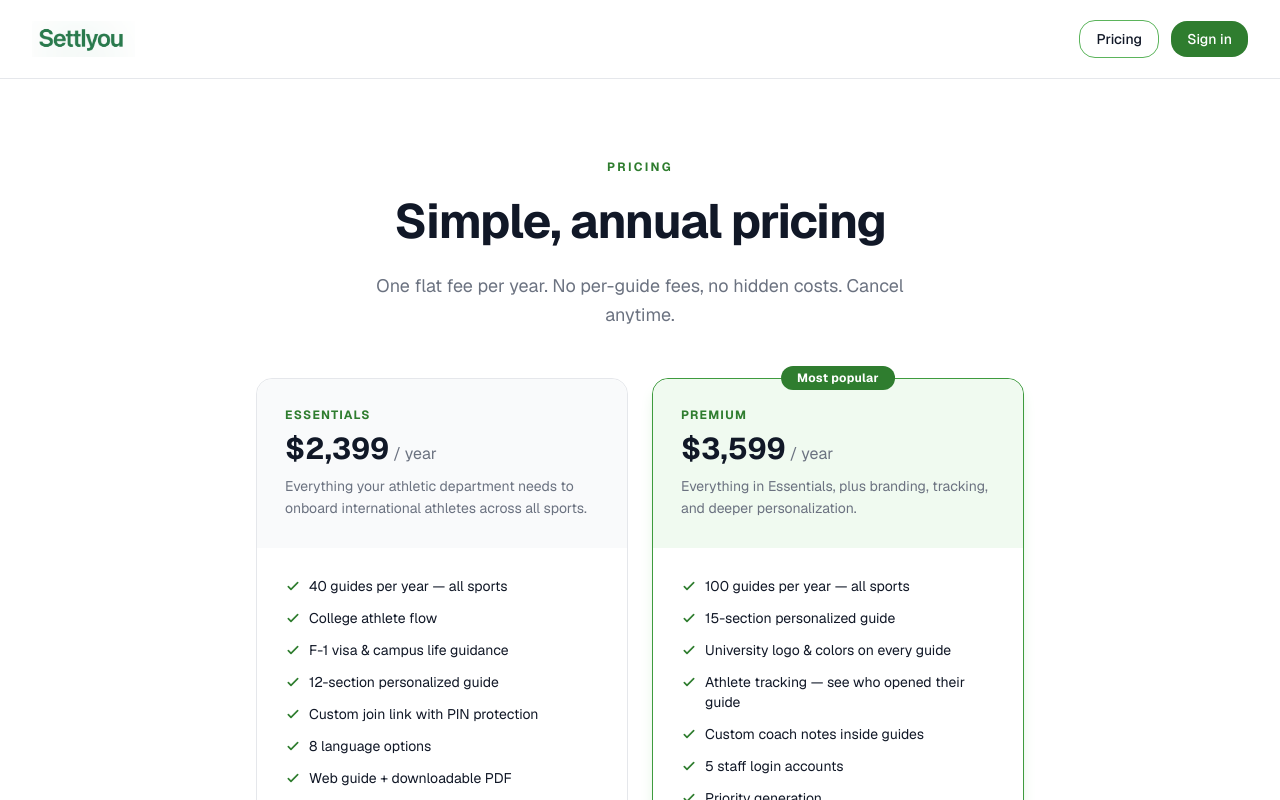
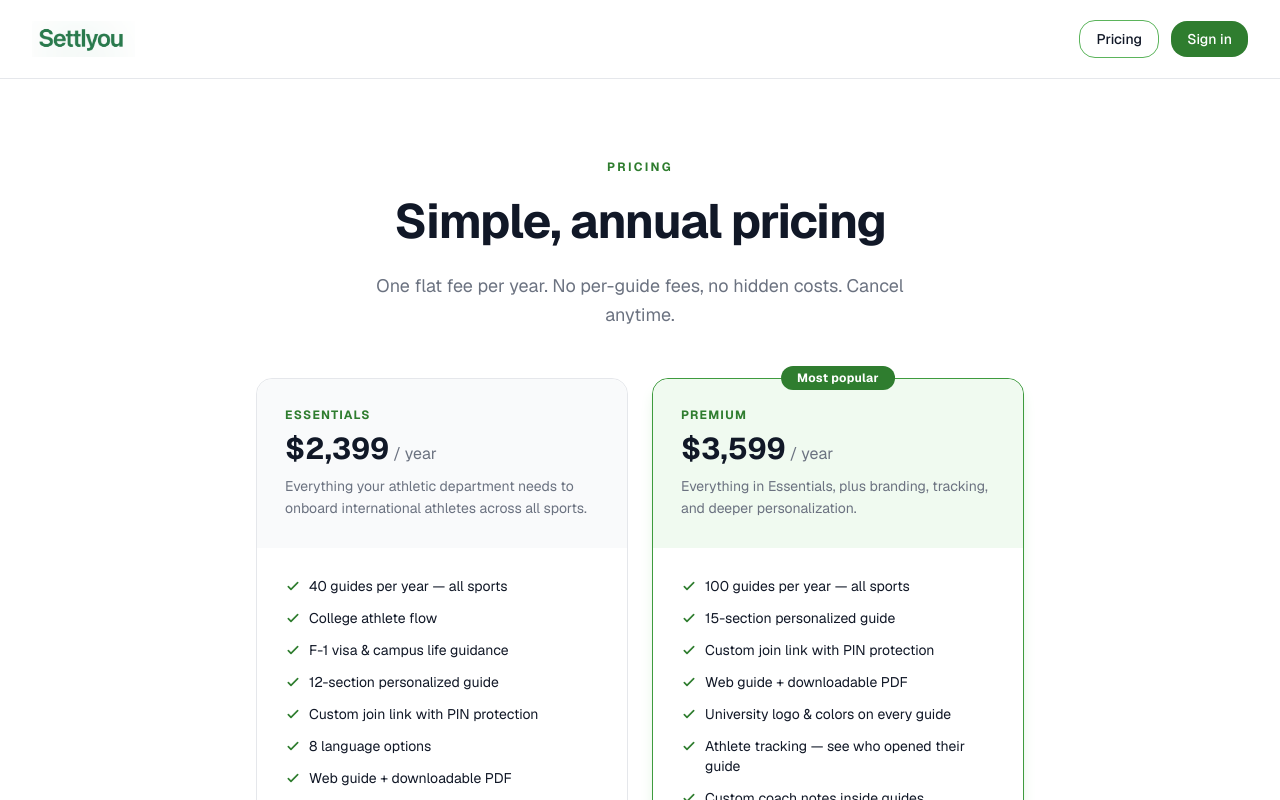
Before and after one commit to cinfantecontact-cell/settlyou, a Next.js app: page /pricing in a window 1280 px wide. Shown: the top 800 px of the page. Built offline with nearby package versions, Linux system fonts and the light colour scheme.

Commit message:
Add PIN protection and PDF download to Premium plan features

```diff
--- a/app/pricing/page.js
+++ b/app/pricing/page.js
@@ -29,6 +29,8 @@ const COLLEGE_PLANS = [
     features: [
       "100 guides per year — all sports",
       "15-section personalized guide",
+      "Custom join link with PIN protection",
+      "Web guide + downloadable PDF",
       "University logo & colors on every guide",
       "Athlete tracking — see who opened their guide",
       "Custom coach notes inside guides",
```
